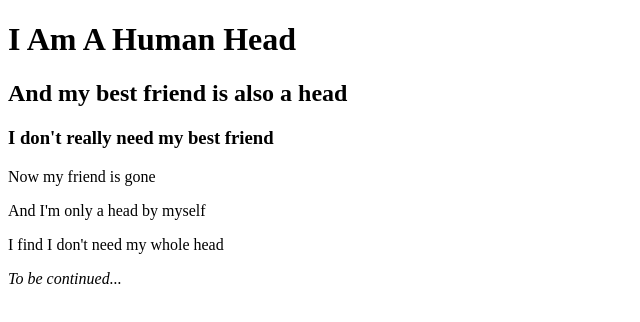
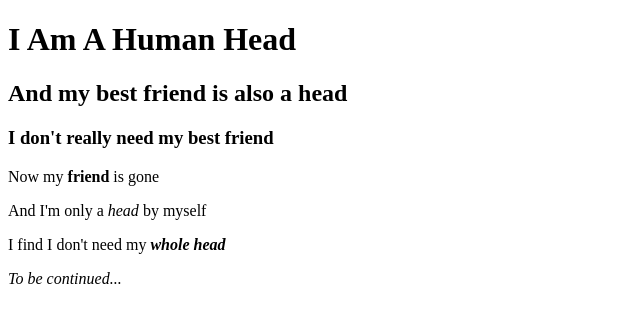
Before and after one commit to Uxusino/lapio-website, a plain HTML site: page index.html in a window 1280 px wide. Shown: the full height of the page, 0-640 px from the left. Drawn offline with Linux system fonts and the light colour scheme.

Commit message:
Osa 3. Kolmas tehtävä

```diff
--- a/index.html
+++ b/index.html
@@ -11,9 +11,9 @@
   <h1>I Am A Human Head</h1>
   <h2>And my best friend is also a head</h2>
   <h3>I don't really need my best friend</h3>
-  <p>Now my friend is gone</p>
-  <p>And I'm only a head by myself</p>
-  <p>I find I don't need my whole head</p>
+  <p>Now my <b>friend</b> is gone</p>
+  <p>And I'm only a <i>head</i> by myself</p>
+  <p>I find I don't need my <b><i>whole head</i></b></p>
   <i>To be continued...</i>
 </body>
 
```
